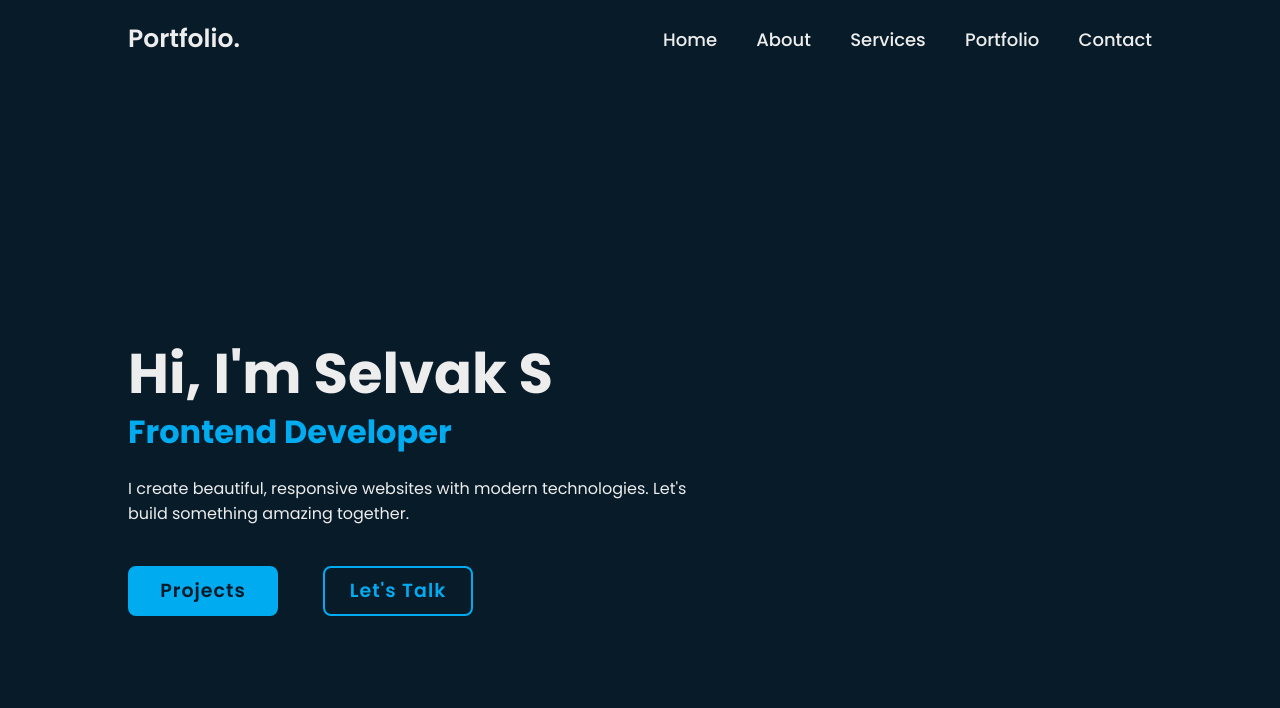
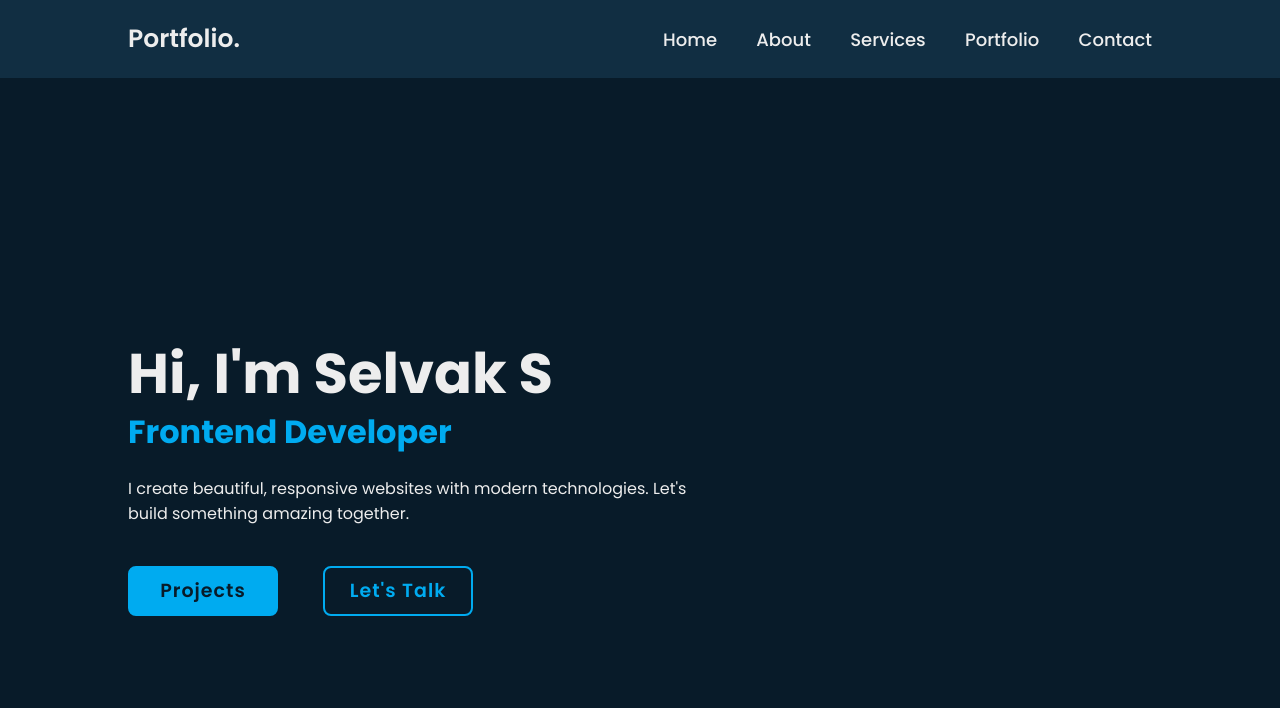
Before and after one commit to Selvak12/Portfolio., a plain HTML site: page index.html in a window 1280 px wide. Shown: the top 708 px of the page. Drawn offline with nearby package versions, Linux system fonts and the light colour scheme.

Commit message:
First commit

```diff
--- a/Portfolio.css
+++ b/Portfolio.css
@@ -18,7 +18,7 @@ body{
     left: 0;
     width: 100%;
     padding: 20px 10%;
-    background: transparent;
+    background: #112e42;
     display: flex;
     justify-content: space-between;
     align-items: center;
```
